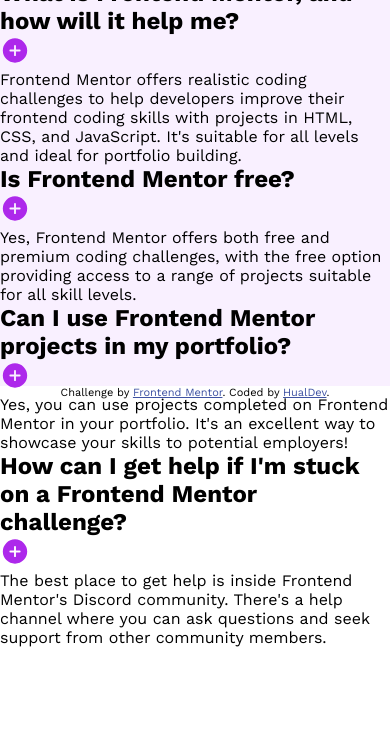
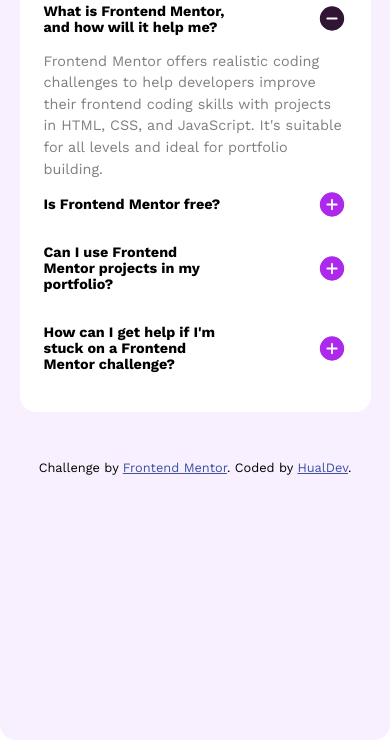
Before and after one commit to HualDev/FaqAccordionMain, a plain HTML site: page index.html in a window 390 px wide. Shown: the part 458-1198 px from the top of the page. Before the commit the page ends 1105 px from the top, so only its background shows below. Drawn offline with nearby package versions, Linux system fonts and the light colour scheme.

Commit message:
First Mobile Version

```diff
--- a/index.html
+++ b/index.html
@@ -27,7 +27,7 @@
         <div class="accordion">
           <div class="mentor">
             <h2>What is Frontend Mentor, and how will it help me?</h2>
-            <img src="./assets/images/icon-plus.svg" alt="Plus Icon">
+            <img src="./assets/images/icon-minus.svg" alt="Minus Icon">
           </div>
           <p>
             Frontend Mentor offers realistic coding challenges to help developers improve their
@@ -41,7 +41,7 @@
             <h2>Is Frontend Mentor free?</h2>
             <img src="./assets/images/icon-plus.svg" alt="Plus Icon">
           </div>
-          <p>
+          <p class="hide">
             Yes, Frontend Mentor offers both free and premium coding challenges, with the free
             option providing access to a range of projects suitable for all skill levels.
           </p>
@@ -52,7 +52,7 @@
             <h2>Can I use Frontend Mentor projects in my portfolio?</h2>
             <img src="./assets/images/icon-plus.svg" alt="Plus Icon">
           </div>
-          <p>
+          <p class="hide">
             Yes, you can use projects completed on Frontend Mentor in your portfolio. It's an excellent
             way to showcase your skills to potential employers!
           </p>
@@ -63,18 +63,18 @@
             <h2>How can I get help if I'm stuck on a Frontend Mentor challenge?</h2>
             <img src="./assets/images/icon-plus.svg" alt="Plus Icon">
           </div>
-          <p>
+          <p class="hide">
             The best place to get help is inside Frontend Mentor's Discord community. There's a help
             channel where you can ask questions and seek support from other community members.
           </p>
         </div>
       </div>
+      <footer class="attribution">
+        Challenge by <a href="https://www.frontendmentor.io?ref=challenge" target="_blank">Frontend Mentor</a>.
+        Coded by <a href="https://hualdevportafolio.netlify.app/" target="_blank">HualDev</a>.
+      </footer>
     </div>
   </main>
-
-  <footer class="attribution">
-    Challenge by <a href="https://www.frontendmentor.io?ref=challenge" target="_blank">Frontend Mentor</a>.
-    Coded by <a href="https://hualdevportafolio.netlify.app/" target="_blank">HualDev</a>.
-  </footer>
+  <script src="./faq.js"></script>
 </body>
 </html>
--- a/style.css
+++ b/style.css
@@ -19,23 +19,54 @@
 }
 
 .description{
-    height: 58vh;
+    height: 100vh;
     background-color: var(--lightPink);
+    display: flex;
+    flex-direction: column;
+    justify-content: center;
+    align-items: center;
+    border-radius: 1rem;
 }
 
+.container{
+    width: 90%;
+    background-color: var(--white);
+    border-radius: 1rem;
+    padding: 1.5rem;
+    margin-top: -15rem;
+}
 
+.title{
+    display: flex;
+}
 
+h2{
+    font-size: 0.9rem;
+    padding: 1rem 0;
+    width: 60%;
+}
 
+.mentor{
+    display: flex;
+    align-items: center;
+    justify-content: space-between;
+}
 
+p{
+    line-height: 1.5;
+    font-weight: 400;
+    opacity: 0.5;
+    font-size: 0.9rem;
+}
 
-
-
-
-
+.hide{
+    display: none;
+}
 
 .attribution {
-    font-size: 11px;
+    font-size: 0.8rem;
     text-align: center;
+    margin-top: 3rem;
 }
 
 .attribution a {
```
Also changed, not shown: faq.js (added).
